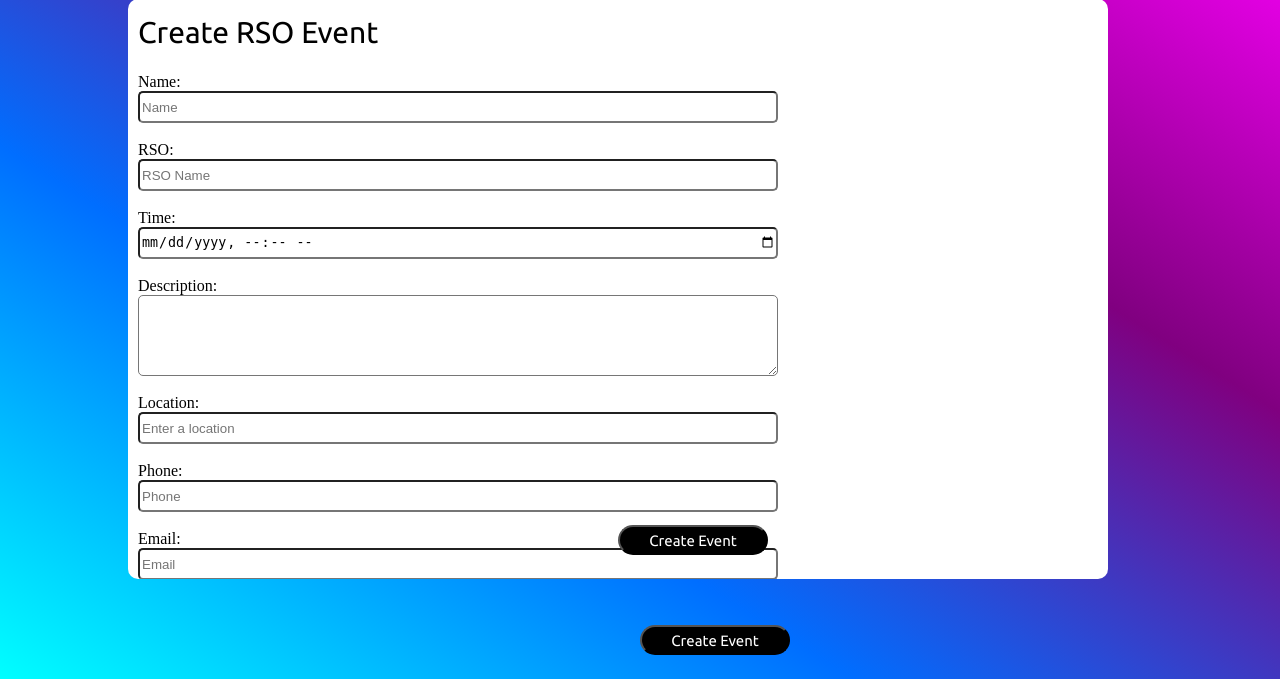
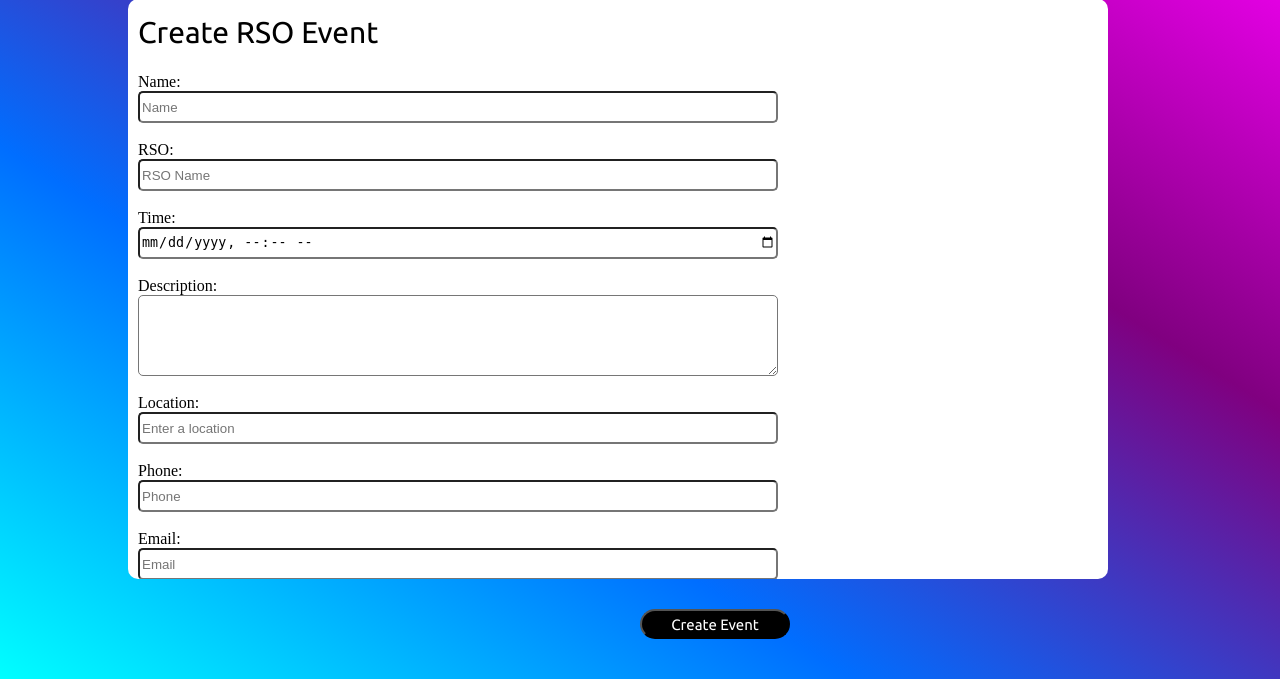
Before and after one commit to benrichards4376/EventPlanner, a PHP site: page /rso-event.html in a window 1280 px wide. Shown: the part 121-800 px from the top of the page. Run offline with PHP 8.4, Linux system fonts and the light colour scheme; some libraries are stand-ins or nearby versions.

Commit message:
editing rso-event css files

```diff
--- a/css/create.css
+++ b/css/create.css
@@ -191,6 +191,22 @@ textarea
     border-radius: 5px;
 }
 
+#createRSOClubResult
+{
+    position: relative;
+    bottom: 10vh;
+    font-size: 20px;
+    color:red;
+}
+
+#createRSOEventResult
+{
+    position: relative;
+    bottom: 10vh;
+    font-size: 20px;
+    color:red;
+}
+
 #createPublicEventResult
 {
     position: relative;
@@ -207,18 +223,10 @@ textarea
     color:red;
 }
 
-#createRSOClubResult
-{
-    position: relative;
-    bottom: 10vh;
-    font-size: 20px;
-    color:red;
-}
-
 .buttons
 {
     position: absolute;
-    bottom: 3vh;
+    bottom: 5vh;
     left: 50%;
     font-size: 15px;
     height: 30px;
--- a/events.html
+++ b/events.html
@@ -78,7 +78,7 @@
                 <span></span>
             </div>
             <div id="navDiv">
-                <span id="nav-title">Pages:</span>
+                <span id="nav-title"></span>
             </div>
         </div>
 
--- a/rso-event.html
+++ b/rso-event.html
@@ -94,8 +94,8 @@
                     <label for="email">Email:</label><br>
                     <input type="text" id="rso-event-email" placeholder="Email" required><br>
                     <br>
-                    <button type="button" id="rso-event-button" class="buttons">Create Event</button>
                     <span id="createRSOEventResult"></span>
+                    <div id="map"></div>
                 </form>
 
             <div id="map"></div>
```
Also changed, not shown: css/events.css (+1 -9 lines).
